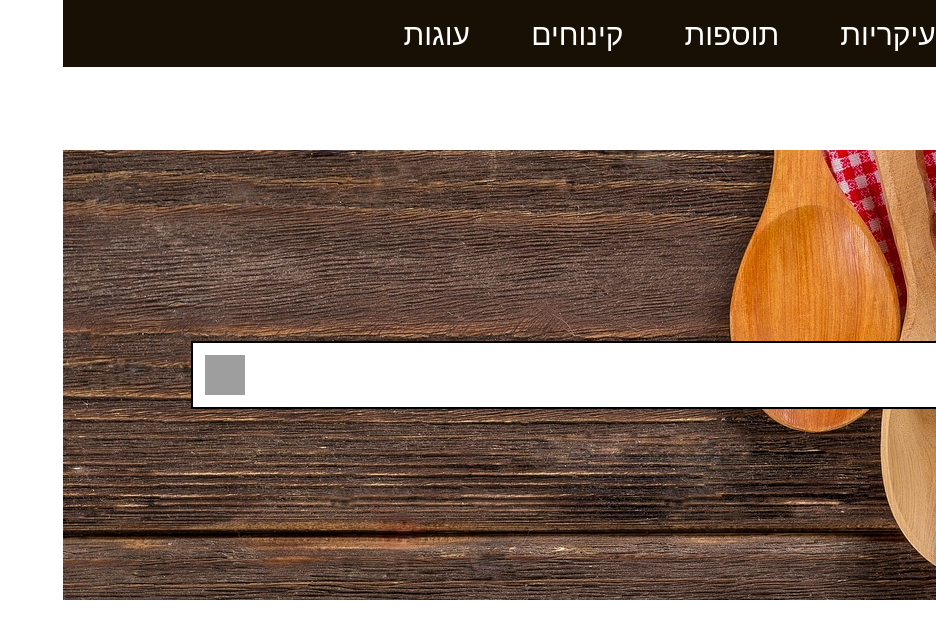
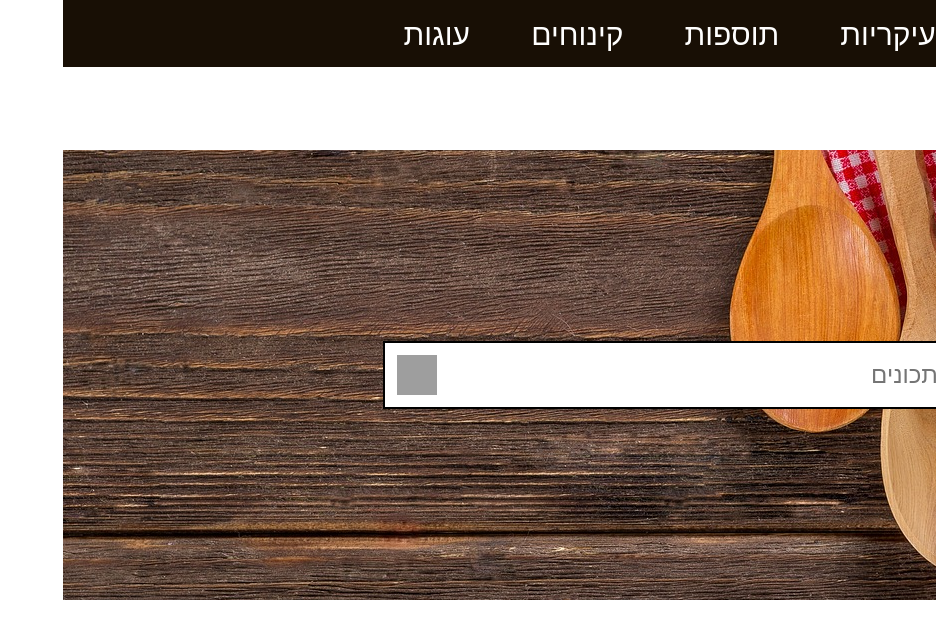
Before and after one commit to eliyahumoshkoviz/recipes, a Next.js app: page / in a window 1280 px wide. Shown: the top 638 px of the page, without its empty margins (344-1280 px from the left). Built offline with nearby package versions, Linux system fonts and the light colour scheme; grey boxes are pictures that could not be loaded.

Commit message:
input search

```diff
--- a/components/SearchBar/style.module.scss
+++ b/components/SearchBar/style.module.scss
@@ -1,12 +1,19 @@
 
 .container{
-    width: 80%;
+    width: 50%;
    display: flex;
    padding: 12px;
    justify-content: space-between;
    align-items: center;
     border: solid 2px black;
     background-color: #fff;
+    input{
+        border: none;
+    }
+    input:focus{
+        border: none;
+        outline: none;
+    }
 }
 .formInput{
     width: 100%;
```
